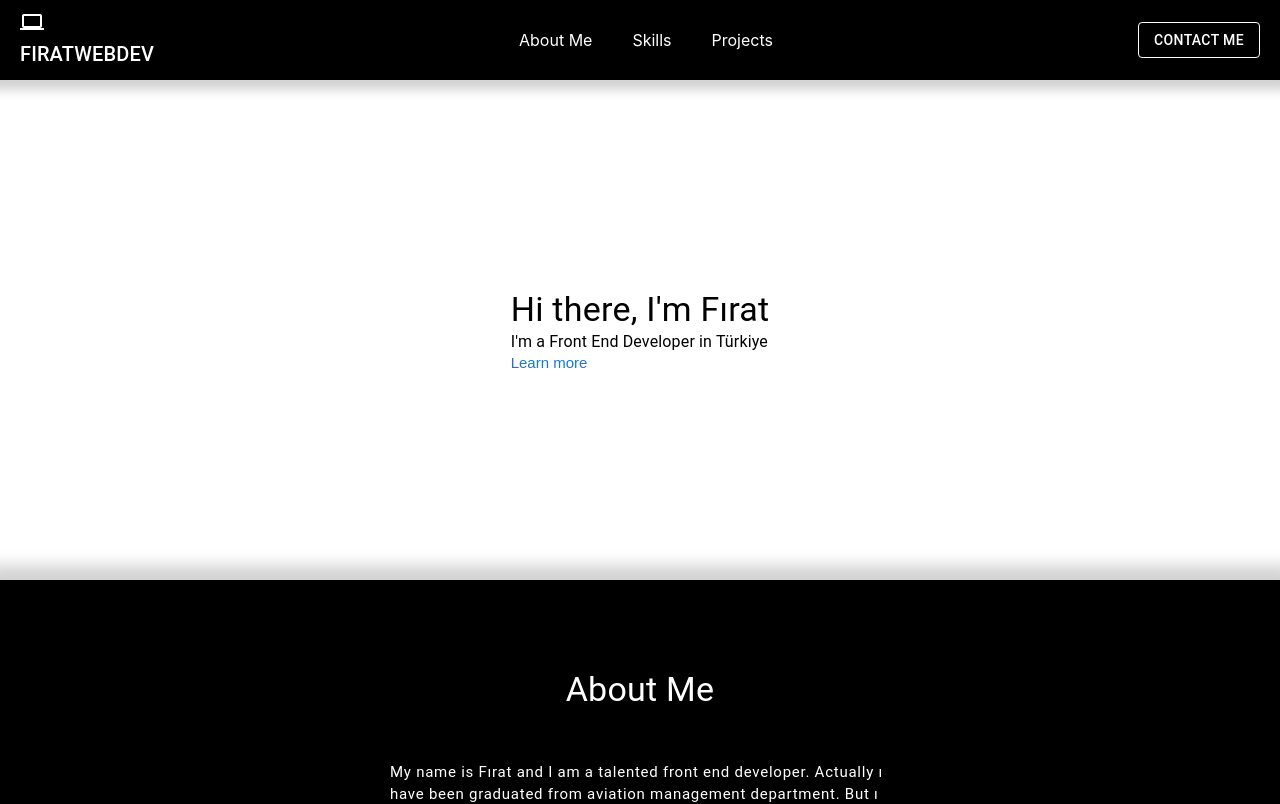
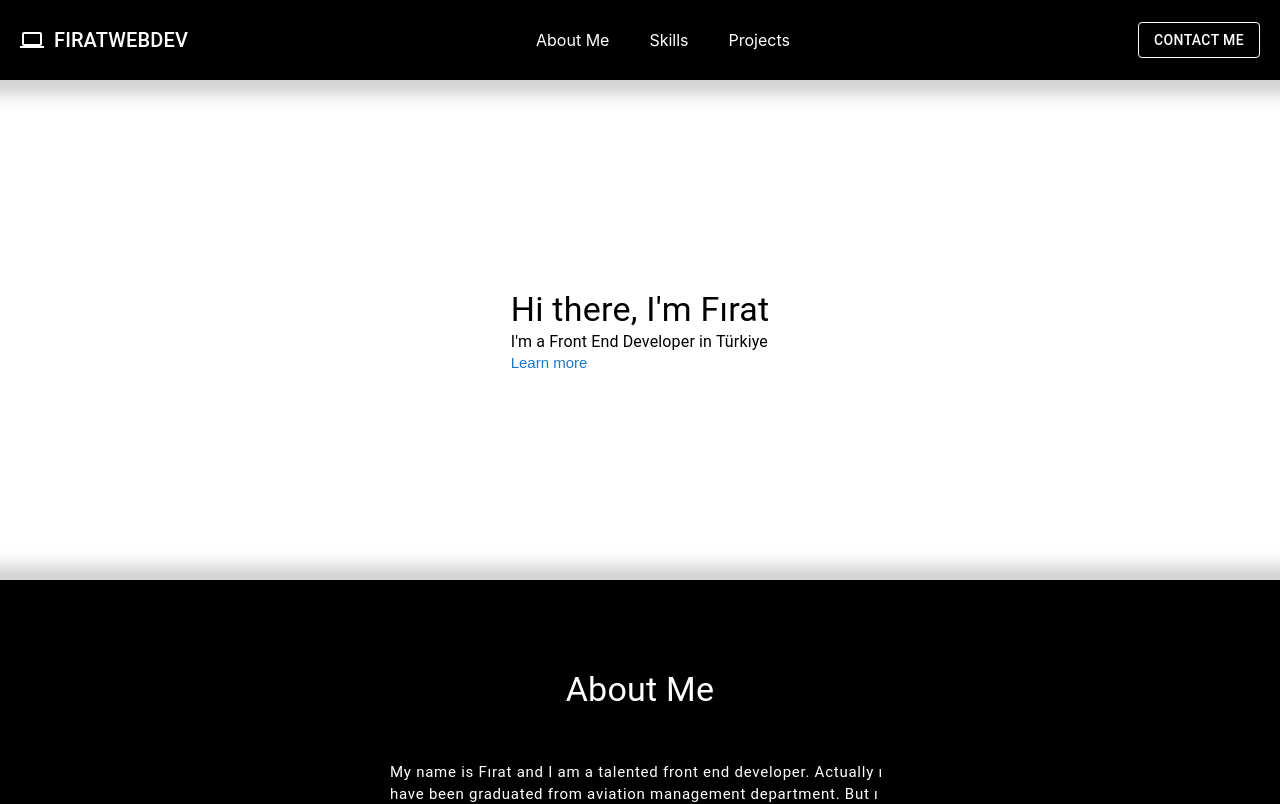
Before and after one commit to FiratSomek/Portfolio-react, a React (Create React App) app: page / in a window 1280 px wide. Shown: the top 804 px of the page. Built offline with nearby package versions, Linux system fonts and the light colour scheme.

Commit message:
Update styles.css

```diff
--- a/src/components/Header/styles.css
+++ b/src/components/Header/styles.css
@@ -7,8 +7,19 @@
   padding: 20px;
   background-color: black;
   color: #fff;
-  box-shadow: 0 0 10px 10px lightgrey;
+  box-shadow: 0 0 15px 15px lightgrey;
 }
 .contact-btn:hover {
   box-shadow: 0 0 5px 5px #fff;
 }
+.link:hover {
+  cursor: pointer;
+}
+.header-title {
+  display: flex;
+  flex-direction: row;
+  align-items: center;
+}
+.laptop-icon {
+  margin-right: 10px;
+}
```
